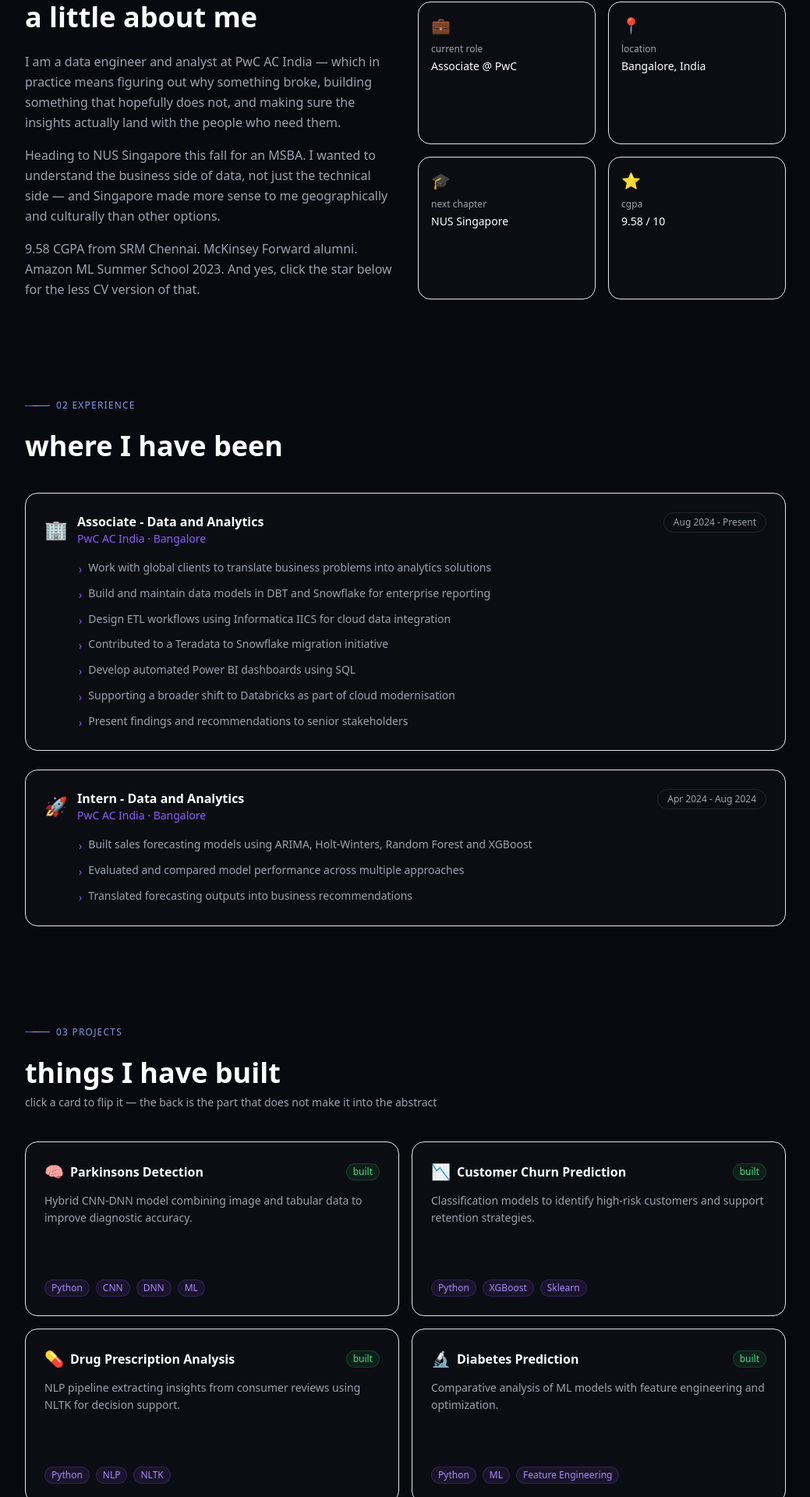
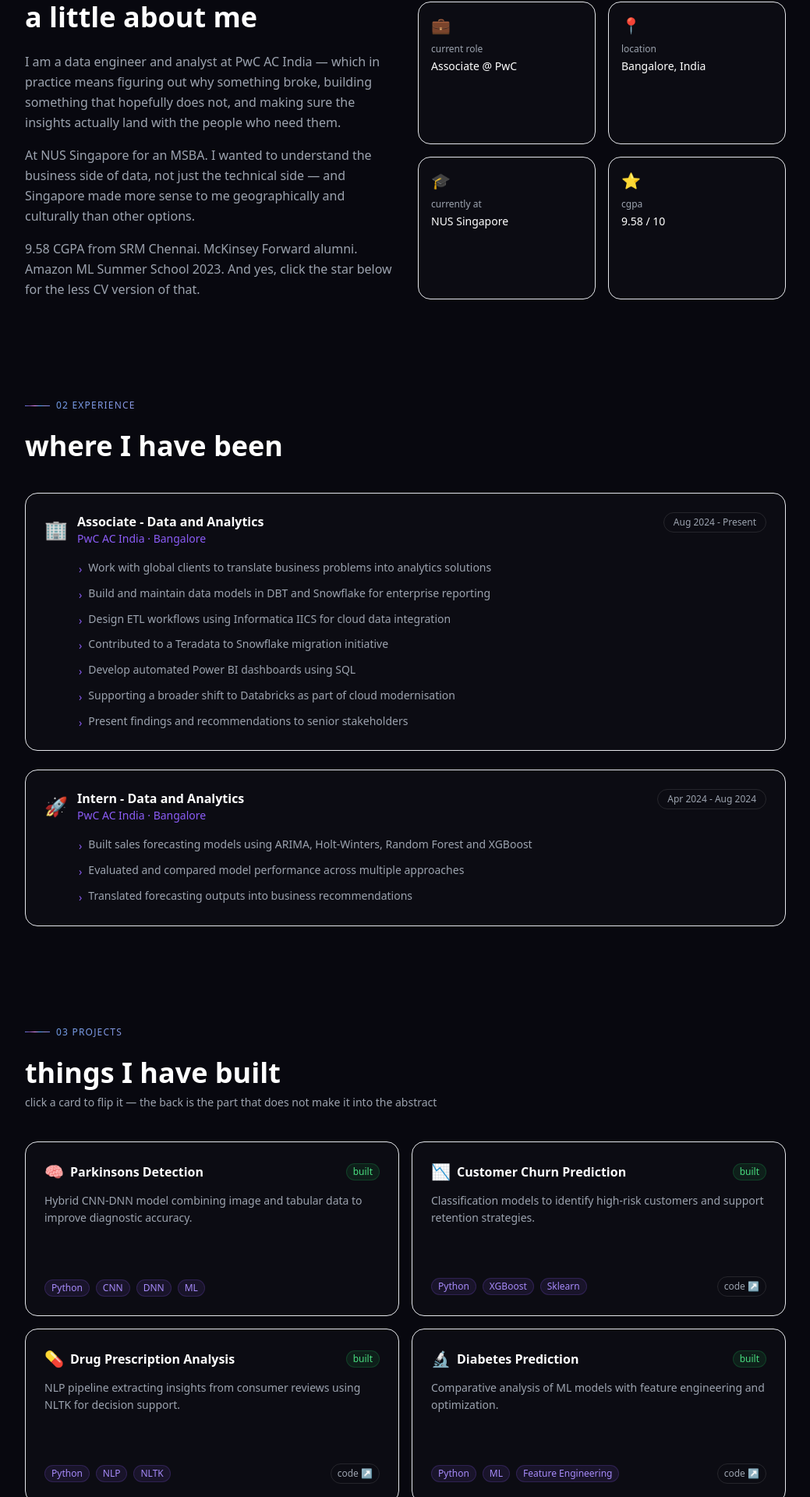
Before and after one commit to Sharmishtha-b/sharmishtha-portfolio, a React (Vite) app: page / in a window 1280 px wide. Shown: the part 1014-2934 px from the top of the page at 78% size, without its empty margins (120-1159 px from the left). Built offline with nearby package versions, Linux system fonts and the light colour scheme.

Commit message:
Add project GitHub links, drop incoming-MSBA wording

```diff
--- a/src/App.jsx
+++ b/src/App.jsx
@@ -289,10 +289,10 @@
   const navLinks = ["about","experience","projects","skills","certifications","beyond","contact"];
 
   const projects = [
-    {name:"Parkinsons Detection",desc:"Hybrid CNN-DNN model combining image and tabular data to improve diagnostic accuracy.",back:"The interesting part was integrating two completely different data types — visual MRI scans and clinical features — into one model. Not a standard setup.",tags:["Python","CNN","DNN","ML"],icon:"🧠"},
-    {name:"Customer Churn Prediction",desc:"Classification models to identify high-risk customers and support retention strategies.",back:"Spent more time on feature selection and business interpretation than on the model itself. That is usually where the real work is.",tags:["Python","XGBoost","Sklearn"],icon:"📉"},
-    {name:"Drug Prescription Analysis",desc:"NLP pipeline extracting insights from consumer reviews using NLTK for decision support.",back:"Messy real-world text data. Cleaning it and finding meaningful patterns across thousands of reviews was the actual challenge.",tags:["Python","NLP","NLTK"],icon:"💊"},
-    {name:"Diabetes Prediction",desc:"Comparative analysis of ML models with feature engineering and optimization.",back:"Ran six classifiers side by side. The point was not which model won — it was understanding why, and what the features were actually capturing.",tags:["Python","ML","Feature Engineering"],icon:"🔬"},
+    {name:"Parkinsons Detection",desc:"Hybrid CNN-DNN model combining image and tabular data to improve diagnostic accuracy.",back:"The interesting part was integrating two completely different data types — visual MRI scans and clinical features — into one model. Not a standard setup.",tags:["Python","CNN","DNN","ML"],icon:"🧠",github:null},
+    {name:"Customer Churn Prediction",desc:"Classification models to identify high-risk customers and support retention strategies.",back:"Spent more time on feature selection and business interpretation than on the model itself. That is usually where the real work is.",tags:["Python","XGBoost","Sklearn"],icon:"📉",github:"https://github.com/Sharmishtha-b/Customer-Churn-Prediction---Project"},
+    {name:"Drug Prescription Analysis",desc:"NLP pipeline extracting insights from consumer reviews using NLTK for decision support.",back:"Messy real-world text data. Cleaning it and finding meaningful patterns across thousands of reviews was the actual challenge.",tags:["Python","NLP","NLTK"],icon:"💊",github:"https://github.com/Sharmishtha-b/Drug-Prescription-based-on-Consumer-Reviews"},
+    {name:"Diabetes Prediction",desc:"Comparative analysis of ML models with feature engineering and optimization.",back:"Ran six classifiers side by side. The point was not which model won — it was understanding why, and what the features were actually capturing.",tags:["Python","ML","Feature Engineering"],icon:"🔬",github:"https://github.com/Sharmishtha-b/Diabetes-Prediction"},
   ];
 
   const cardBase = "rounded-2xl border border-gray-200 dark:border-white/5 bg-white dark:bg-white/[0.02]";
@@ -392,14 +392,14 @@
             <div>
               <h2 className="text-4xl font-bold mb-6 text-gray-900 dark:text-white">a little about me</h2>
               <p className="text-gray-600 dark:text-gray-400 leading-relaxed">I am a data engineer and analyst at PwC AC India — which in practice means figuring out why something broke, building something that hopefully does not, and making sure the insights actually land with the people who need them.</p>
-              <p className="text-gray-600 dark:text-gray-400 leading-relaxed mt-4">Heading to NUS Singapore this fall for an MSBA. I wanted to understand the business side of data, not just the technical side — and Singapore made more sense to me geographically and culturally than other options.</p>
+              <p className="text-gray-600 dark:text-gray-400 leading-relaxed mt-4">At NUS Singapore for an MSBA. I wanted to understand the business side of data, not just the technical side — and Singapore made more sense to me geographically and culturally than other options.</p>
               <p className="text-gray-600 dark:text-gray-400 leading-relaxed mt-4">9.58 CGPA from SRM Chennai. McKinsey Forward alumni. Amazon ML Summer School 2023. And yes, click the star below for the less CV version of that.</p>
             </div>
             <div className="grid grid-cols-2 gap-4">
               {[
                 {label:"current role",value:"Associate @ PwC",icon:"💼"},
                 {label:"location",value:"Bangalore, India",icon:"📍"},
-                {label:"next chapter",value:"NUS Singapore",icon:"🎓"},
+                {label:"currently at",value:"NUS Singapore",icon:"🎓"},
                 {label:"cgpa",value:"9.58 / 10",icon:"⭐",secret:true},
               ].map((item)=>(
                 <HoloCard key={item.label} className={"p-4 "+(item.secret?"cursor-none ":"")+"bg-white dark:bg-white/[0.02]"} onClick={()=>item.secret&&setShowEaster2(true)}>
@@ -465,7 +465,14 @@
                         </div>
                         <p className="text-sm text-gray-500 dark:text-gray-400 leading-relaxed">{project.desc}</p>
                       </div>
-                      <div className="flex flex-wrap gap-2 mt-3">{project.tags.map(tag=>(<span key={tag} className="text-xs px-2 py-0.5 rounded-full bg-violet-500/10 text-violet-600 dark:text-violet-400 border border-violet-500/20">{tag}</span>))}</div>
+                      <div className="flex items-center justify-between mt-3">
+                        <div className="flex flex-wrap gap-2">{project.tags.map(tag=>(<span key={tag} className="text-xs px-2 py-0.5 rounded-full bg-violet-500/10 text-violet-600 dark:text-violet-400 border border-violet-500/20">{tag}</span>))}</div>
+                        {project.github && (
+                          <a href={project.github} target="_blank" rel="noopener noreferrer" onClick={(e)=>e.stopPropagation()} className="text-xs px-2 py-1 rounded-full border border-gray-300 dark:border-white/10 text-gray-500 dark:text-gray-400 hover:text-violet-600 hover:border-violet-400 dark:hover:text-violet-300 transition-colors flex items-center gap-1 flex-shrink-0" style={{cursor:'pointer'}}>
+                            code ↗
+                          </a>
+                        )}
+                      </div>
                     </HoloCard>
                   </div>
                   <div style={{backfaceVisibility:'hidden',transform:'rotateY(180deg)',position:'absolute',inset:0}} className="p-6 rounded-2xl border border-violet-500/30 bg-violet-50 dark:bg-violet-950/40 flex flex-col justify-center">
```
